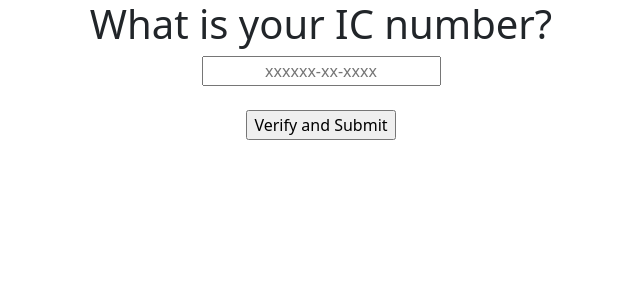
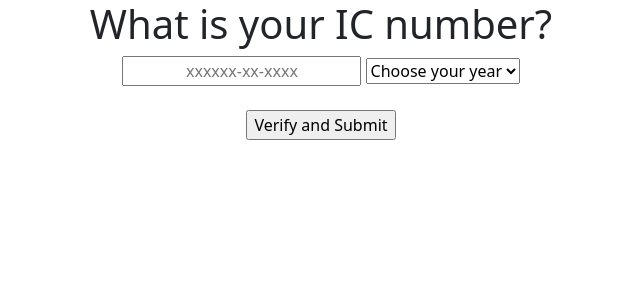
Before and after one commit to YuHanYuan0802/web-application-development, a PHP site: page /IcZodiacState.php in a window 1280 px wide. Shown: the top 300 px of the page, without its empty margins (307-947 px from the left). Run offline with PHP 8.4, Linux system fonts and the light colour scheme.

Commit message:
let user select whether they are born in 1900 or 2000

```diff
--- a/week6/IcZodiacState.php
+++ b/week6/IcZodiacState.php
@@ -14,6 +14,11 @@
         <form action="" method="post">
             <div class="h1">What is your IC number?</div>
             <input type="text" name="ic" id="ic" class="text-center" placeholder="xxxxxx-xx-xxxx">
+            <select name="whatyear" id="whatyear">
+                <option value="Choose your year" selected>Choose your year</option>
+                <option value="19">19</option>
+                <option value="20">20</option>
+            </select>
             <?php
             if (!empty($_POST["ic"])) {
                 $ic = $_POST["ic"];
@@ -32,12 +37,18 @@
         $ic = $_POST["ic"];
         $icpattern = "/^[0-9]{6}-[0-9]{2}-[0-9]{4}$/";
         $validateIC = preg_match($icpattern, $ic);
+        $whatyear = $_POST["whatyear"];
         if ($validateIC === 1 && checkdate($icmonth, $icdate, $icyear)) {
             $date = $icdate;
             $arraymonth = $icmonth;
-            $year = $icyear + 2000;
-            if ($year >= date("Y")){
-                $year -= 100;
+            switch ($whatyear) {
+                case '19':
+                    $year = $icyear + 1900;
+                    break;
+
+                case '20':
+                    $year = $icyear + 2000;
+                    break;
             }
             $age = date("Y") - $year;
             $numzodiac = $year + 9;
```
